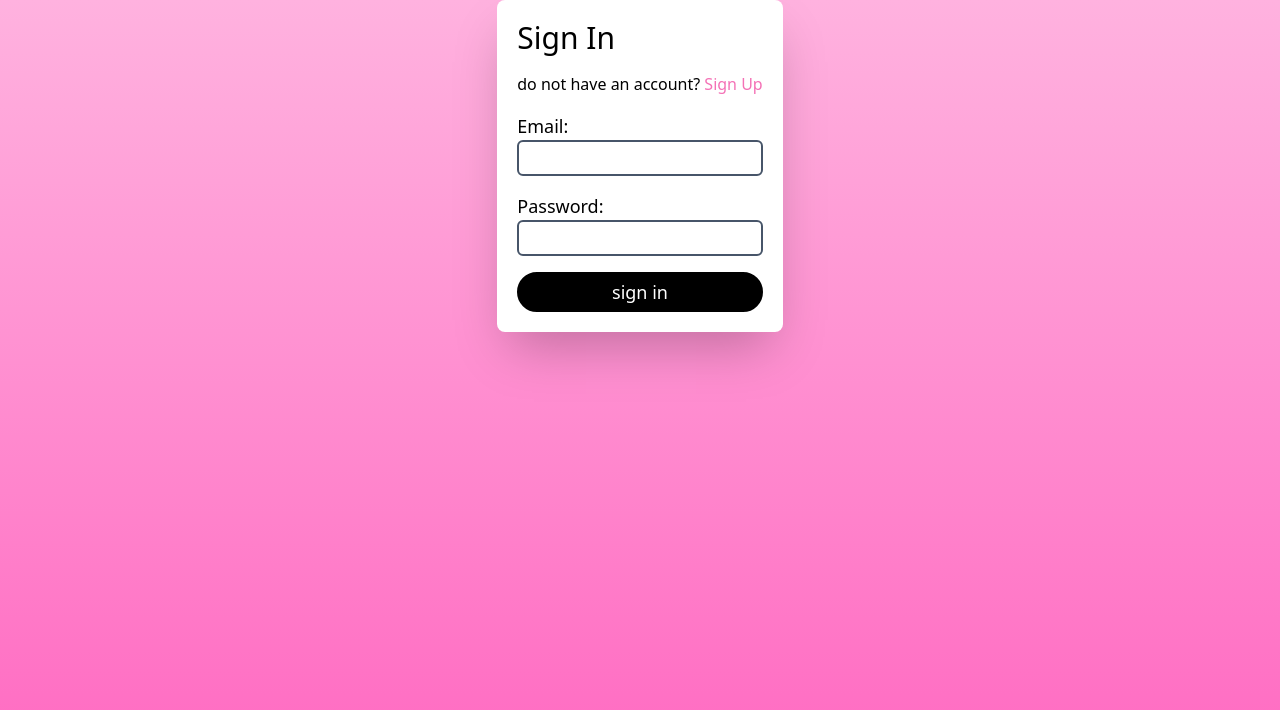
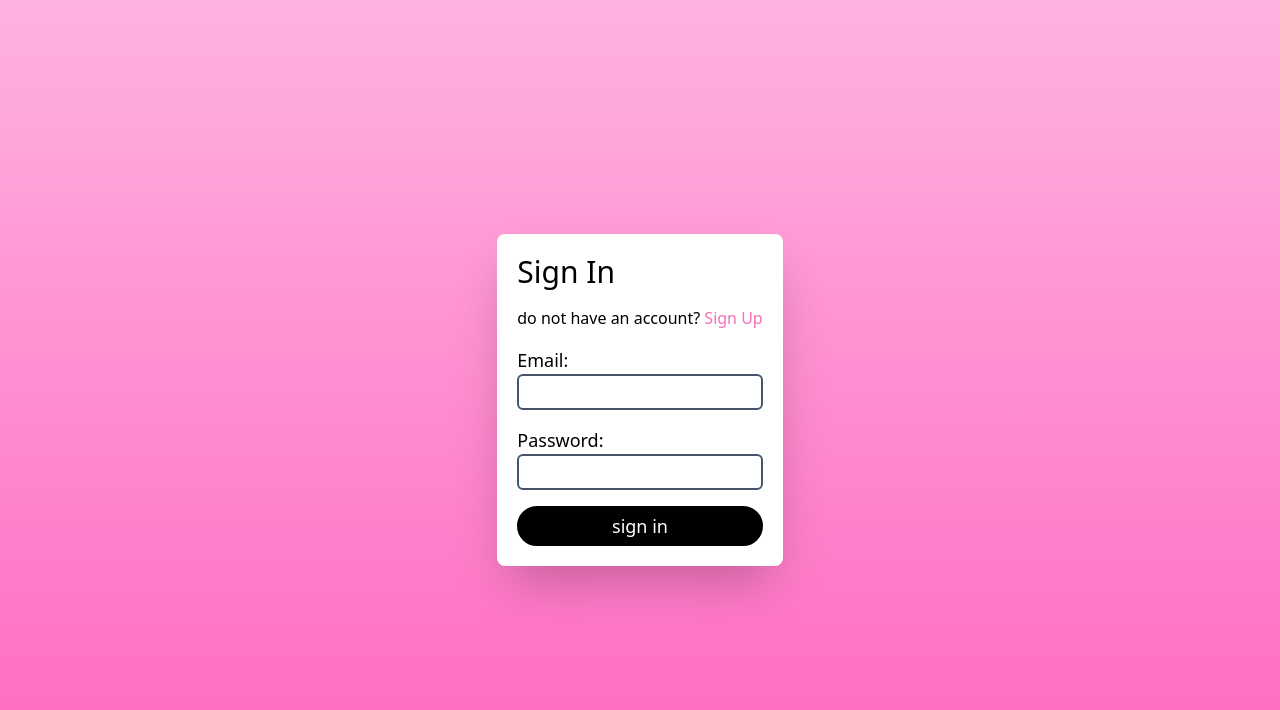
Before and after one commit to ihorLysak/thought-persona, a Next.js app: page /sign-in in a window 1280 px wide. Shown: the top 710 px of the page. Built offline with nearby package versions, Linux system fonts and the light colour scheme.

Commit message:
added redirect based on auth state to root page

```diff
--- a/app/layout.tsx
+++ b/app/layout.tsx
@@ -13,8 +13,8 @@ export default function RootLayout({
   children: React.ReactNode;
 }>) {
   return (
-    <html className="min-h-full" lang="en">
-      <body className="bg-gradient-to-b from-[#FFB2DF] to-[#FF67C0] min-h-full">
+    <html className="h-full" lang="en">
+      <body className="bg-gradient-to-b from-[#FFB2DF] to-[#FF67C0] h-full">
         {children}
       </body>
     </html>
--- a/app/page.tsx
+++ b/app/page.tsx
@@ -1,5 +1,13 @@
 import React from "react";
+import { auth } from "@/auth";
+import { AppRoute } from "@/libs/enums";
+import { redirect } from "next/navigation";
 
-export default function page() {
-  return <div>page</div>;
+export default async function page() {
+  const session = await auth();
+  if (!session) {
+    redirect(AppRoute.SIGN_IN);
+  }
+
+  return <div>hello world</div>;
 }
```
